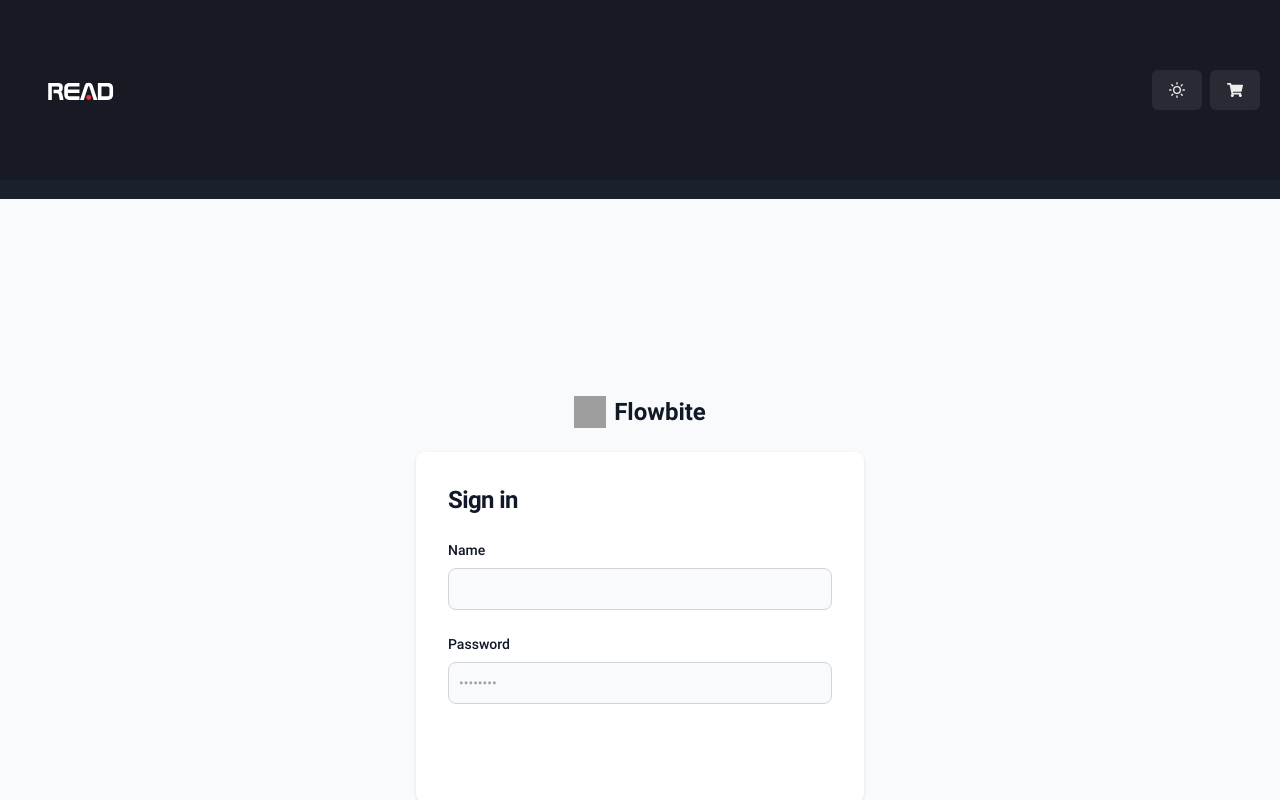
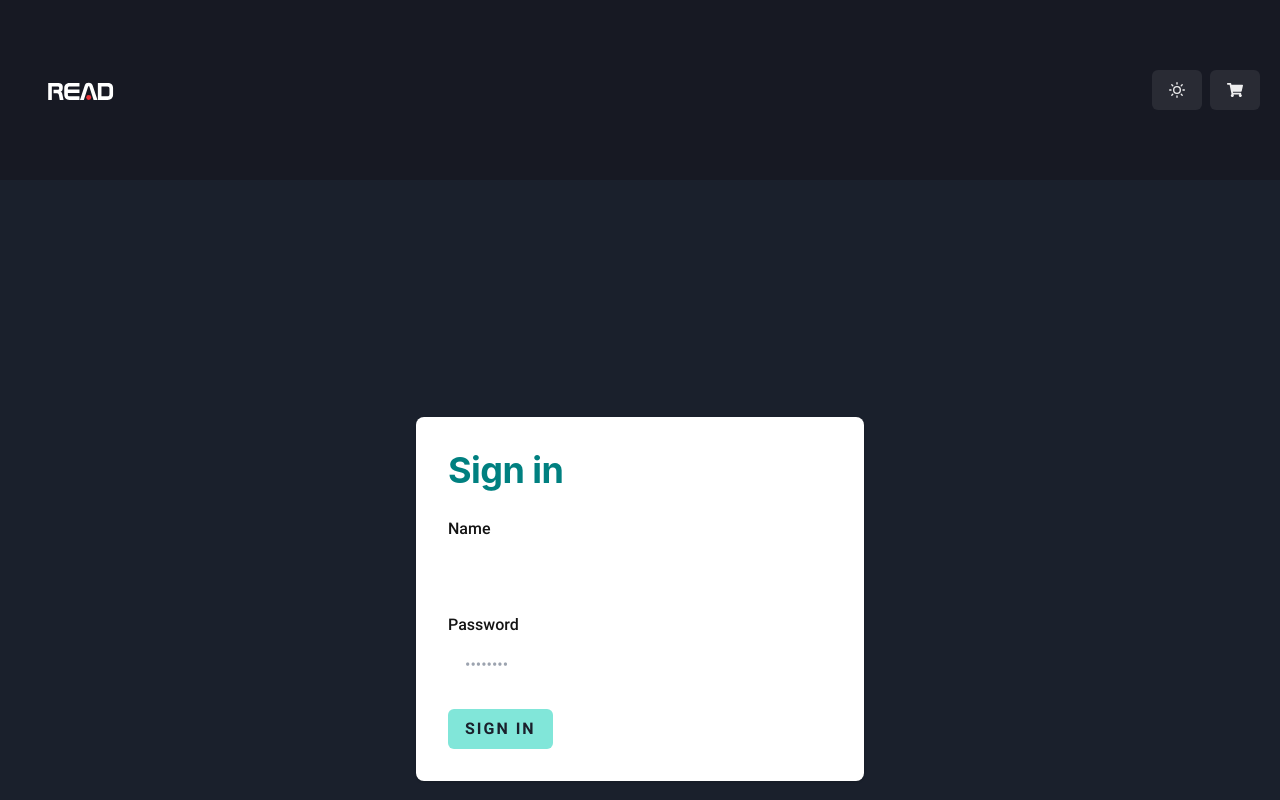
Before and after one commit to ReadCity/Frontend, a React (Vite) app: page /auth/login in a window 1280 px wide. Shown: the top 800 px of the page. Built offline with nearby package versions, Linux system fonts and the light colour scheme; grey boxes are pictures that could not be loaded.

Commit message:
Fix book image issue: add margin

```diff
--- a/src/pages/Book/components/BookItem/BookItem.tsx
+++ b/src/pages/Book/components/BookItem/BookItem.tsx
@@ -14,8 +14,8 @@ export default function BookItem(props: BookModel) {
   const handleBookItemClick = () => { navigate(`/books/${id}`) }
   return (
     <Card rounded="lg" overflow="hidden" size="sm" shadow="dark-lg" as={motion.div} layout initial={{ opacity: 0 }} animate={{ opacity: 1 }} maxW="full">
-      <Box w="full" overflow="hidden">
-        <Image bg="gray.200" p="2" rounded="lg" mt="4" mx="4" transform={["none", "none", "scale(1.02)"]} cursor="zoom-in" transition="all 500ms ease-in-out" _hover={{
+      <Box w="full" overflow="hidden" px="4">
+        <Image bg="gray.200" p="2" rounded="lg" mt="4" transform={["none", "none", "scale(1.02)"]} cursor="zoom-in" transition="all 500ms ease-in-out" _hover={{
           transform: 'scale(1.05)'
           // eslint-disable-next-line @typescript-eslint/restrict-template-expressions
         }} className="self-center mx-auto object-fill" src={`${import.meta.env.VITE_BACKEND_URL}/${image?.img}`} fallbackSrc="https://via.placeholder.com/300x300" height={200} loading="lazy" width={200} alt={'Loading'} />
--- a/src/pages/Login/Login.tsx
+++ b/src/pages/Login/Login.tsx
@@ -1,3 +1,5 @@
+/* eslint-disable @typescript-eslint/no-misused-promises */
+import { Box, Button, FormControl, FormErrorMessage, FormLabel, Heading, Input } from "@chakra-ui/react"
 import { zodResolver } from '@hookform/resolvers/zod'
 import { axiosClient } from '@src/main'
 import axios, { type AxiosResponse } from 'axios'
@@ -18,7 +20,7 @@ interface LoginResponse {
   status: 200
 }
 
-export default function Login () {
+export default function Login() {
   const navigate = useNavigate()
   const { register, reset, handleSubmit, formState: { errors, isValid } } = useForm<LoginInputs>({
     mode: 'all',
@@ -38,34 +40,31 @@ export default function Login () {
   }
   return (
     <>
-            <section className="bg-gray-50 dark:bg-gray-900">
+      <Box as="section">
         <div className="flex flex-col items-center justify-center px-6 py-8 mx-auto md:h-screen lg:py-0">
-                    <a href="#" className="flex items-center mb-6 text-2xl font-semibold text-gray-900 dark:text-white">
-                        <img className="w-8 h-8 mr-2" src="https://flowbite.s3.amazonaws.com/blocks/marketing-ui/logo.svg" alt="logo" />
-                        Flowbite
-                    </a>
+
           <div className="w-full bg-white rounded-lg shadow dark:border md:mt-0 sm:max-w-md xl:p-0 dark:bg-gray-800 dark:border-gray-700">
             <div className="p-6 space-y-4 md:space-y-6 sm:p-8">
-                            <h2 className="text-xl font-bold leading-tight tracking-tight text-gray-900 md:text-2xl dark:text-white">
+              <Heading color="teal">
                 Sign in
-                            </h2>
-                            <form onSubmit={handleSubmit(loginHandler)} className="space-y-4 md:space-y-6">
-                                <div>
-                                    <label htmlFor="email" className="block mb-2 text-sm font-medium text-gray-900 dark:text-white">Name</label>
-                                    <input {...register('name')} type="text" autoComplete="username" className="bg-gray-50 border border-gray-300 text-gray-900 sm:text-sm rounded-lg focus:ring-primary-600 focus:border-primary-600 block w-full p-2.5 dark:bg-gray-700 dark:border-gray-600 dark:placeholder-gray-400 dark:text-white dark:focus:ring-blue-500 dark:focus:border-blue-500" />
-                                    {(errors.name != null) ? <span className="text-red-600">{errors.name.message}</span> : null}
-                                </div>
-                                <div>
-                                    <label htmlFor="password" className="block mb-2 text-sm font-medium text-gray-900 dark:text-white">Password</label>
-                                    <input {...register('password')} type="password" id="password" autoComplete="current-password" placeholder="••••••••" className="bg-gray-50 border border-gray-300 text-gray-900 sm:text-sm rounded-lg focus:ring-primary-600 focus:border-primary-600 block w-full p-2.5 dark:bg-gray-700 dark:border-gray-600 dark:placeholder-gray-400 dark:text-white dark:focus:ring-blue-500 dark:focus:border-blue-500" />
-                                    {(errors.password != null) ? <span className="text-red-600">{errors.password.message}</span> : null}
-                                </div>
-                                <button type="submit" className="w-full text-white bg-primary-600 hover:bg-primary-700 focus:ring-4 focus:outline-none focus:ring-primary-300 font-medium rounded-lg text-sm px-5 py-2.5 text-center dark:bg-primary-600 dark:hover:bg-primary-700 dark:focus:ring-primary-800">Sign in</button>
-                            </form>
+              </Heading>
+              <Box as="form" onSubmit={handleSubmit(loginHandler)} className="space-y-4 md:space-y-6">
+                <FormControl>
+                  <FormLabel>Name</FormLabel>
+                  <Input {...register('name')} type="text" autoComplete="username" />
+                  {(errors.name != null) ? <FormErrorMessage>{errors.name.message}</FormErrorMessage> : null}
+                </FormControl>
+                <FormControl>
+                  <FormLabel>Password</FormLabel>
+                  <Input {...register('password')} type="password" id="password" autoComplete="current-password" placeholder="••••••••" />
+
+                </FormControl>
+                <Button type="submit" colorScheme="teal">Sign in</Button>
+              </Box>
             </div>
           </div>
         </div>
-            </section>
+      </Box>
       <ToastContainer />
     </>
   )
```
Lines whose indentation alone changed are shown as unchanged.
